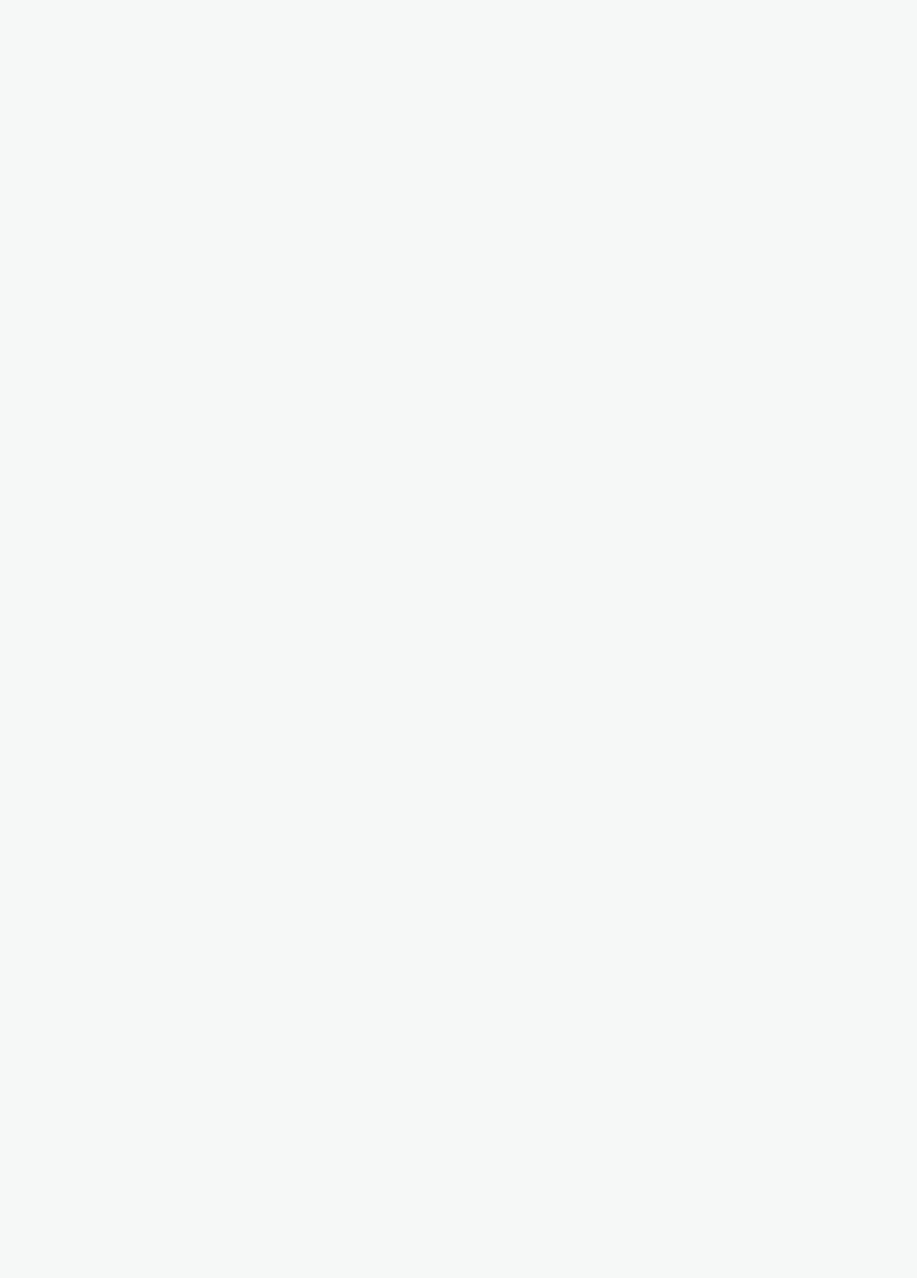
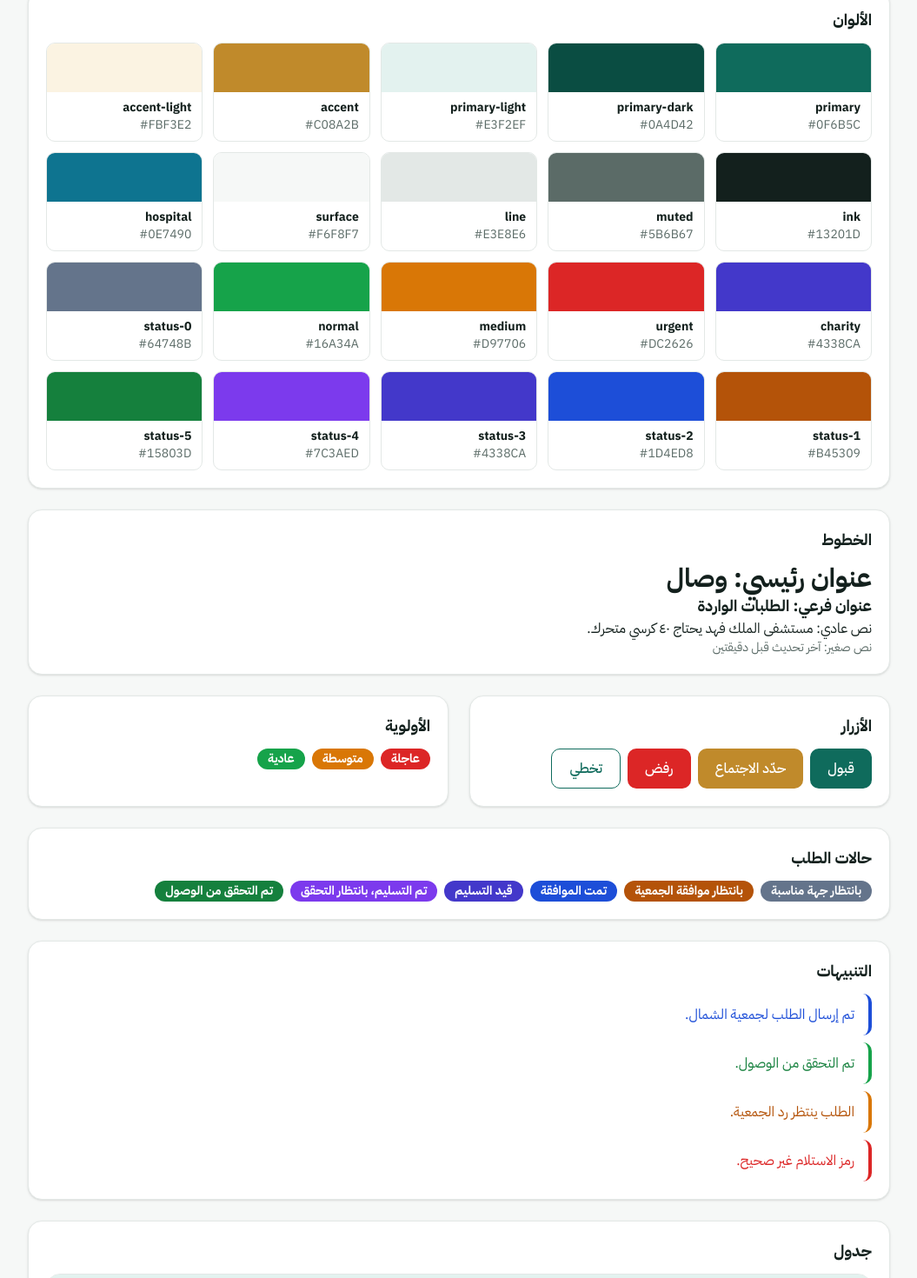
Before and after one commit to joudalharbisa-cys/wisal, a React (Vite) app: page /identity in a window 1280 px wide. Before the commit this address had no page. Shown: the part 128-1598 px from the top of the page at 87% size, without its empty margins (112-1167 px from the left). Before the commit the page ends 800 px from the top, so only its background shows below. Built offline with nearby package versions, Linux system fonts and the light colour scheme.

Commit message:
feat: identity review page

```diff
--- a/src/App.tsx
+++ b/src/App.tsx
@@ -1,10 +1,12 @@
 import { Route, Routes } from 'react-router-dom'
 import Home from './pages/Home'
+import Identity from './pages/Identity'
 
 export default function App() {
   return (
     <Routes>
       <Route path="/" element={<Home />} />
+      <Route path="/identity" element={<Identity />} />
     </Routes>
   )
 }
--- /dev/null
+++ b/src/pages/Identity.tsx
@@ -0,0 +1,105 @@
+import { useEffect, useState } from 'react'
+import Alert from '../components/ui/Alert'
+import { PriorityBadge, StatusBadge } from '../components/ui/Badge'
+import Button from '../components/ui/Button'
+import Card from '../components/ui/Card'
+import LtrText from '../components/ui/LtrText'
+import Table from '../components/ui/Table'
+
+// Full class strings so Tailwind generates them; values come from theme.css.
+const SWATCHES: [string, string][] = [
+  ['primary', 'bg-primary'], ['primary-dark', 'bg-primary-dark'], ['primary-light', 'bg-primary-light'],
+  ['accent', 'bg-accent'], ['accent-light', 'bg-accent-light'],
+  ['ink', 'bg-ink'], ['muted', 'bg-muted'], ['line', 'bg-line'], ['surface', 'bg-surface'],
+  ['hospital', 'bg-hospital'], ['charity', 'bg-charity'],
+  ['urgent', 'bg-urgent'], ['medium', 'bg-medium'], ['normal', 'bg-normal'],
+  ['status-0', 'bg-status-0'], ['status-1', 'bg-status-1'], ['status-2', 'bg-status-2'],
+  ['status-3', 'bg-status-3'], ['status-4', 'bg-status-4'], ['status-5', 'bg-status-5'],
+]
+
+function Swatch({ name, cls }: { name: string; cls: string }) {
+  const [value, setValue] = useState('')
+  useEffect(() => {
+    setValue(getComputedStyle(document.documentElement).getPropertyValue(`--color-${name}`).trim())
+  }, [name])
+  return (
+    <div className="overflow-hidden rounded-control border border-line bg-white">
+      <div className={`h-14 ${cls}`} />
+      <div className="px-3 py-2 text-sm">
+        <div className="font-bold">{name}</div>
+        <div className="text-muted"><LtrText>{value}</LtrText></div>
+      </div>
+    </div>
+  )
+}
+
+export default function Identity() {
+  return (
+    <main className="mx-auto max-w-5xl space-y-6 px-4 py-8">
+      <header>
+        <h1 className="text-3xl font-bold text-primary">الهوية البصرية لوصال</h1>
+        <p className="text-muted">مقترح للمراجعة. أي تعديل على القيم يكون في ملف theme.css فقط.</p>
+      </header>
+
+      <Card title="الألوان">
+        <div className="grid grid-cols-2 gap-3 sm:grid-cols-4 lg:grid-cols-5">
+          {SWATCHES.map(([n, c]) => <Swatch key={n} name={n} cls={c} />)}
+        </div>
+      </Card>
+
+      <Card title="الخطوط">
+        <p className="text-3xl font-bold">عنوان رئيسي: وصال</p>
+        <p className="text-lg font-bold">عنوان فرعي: الطلبات الواردة</p>
+        <p>نص عادي: مستشفى الملك فهد يحتاج ٤٠ كرسي متحرك.</p>
+        <p className="text-sm text-muted">نص صغير: آخر تحديث قبل دقيقتين</p>
+      </Card>
+
+      <div className="grid gap-6 sm:grid-cols-2">
+        <Card title="الأزرار">
+          <div className="flex flex-wrap gap-2">
+            <Button>قبول</Button>
+            <Button variant="secondary">حدّد الاجتماع</Button>
+            <Button variant="danger">رفض</Button>
+            <Button variant="outline">تخطي</Button>
+          </div>
+        </Card>
+        <Card title="الأولوية">
+          <div className="flex flex-wrap gap-2">
+            <PriorityBadge priority="urgent" />
+            <PriorityBadge priority="medium" />
+            <PriorityBadge priority="normal" />
+          </div>
+        </Card>
+      </div>
+
+      <Card title="حالات الطلب">
+        <div className="flex flex-wrap gap-2">
+          {([0, 1, 2, 3, 4, 5] as const).map(s => <StatusBadge key={s} status={s} />)}
+        </div>
+      </Card>
+
+      <Card title="التنبيهات">
+        <div className="space-y-2">
+          <Alert tone="info">تم إرسال الطلب لجمعية الشمال.</Alert>
+          <Alert tone="success">تم التحقق من الوصول.</Alert>
+          <Alert tone="warning">الطلب ينتظر رد الجمعية.</Alert>
+          <Alert tone="danger">رمز الاستلام غير صحيح.</Alert>
+        </div>
+      </Card>
+
+      <Card title="جدول">
+        <Table
+          columns={['الصنف', 'الكمية', 'الحالة']}
+          rows={[
+            ['كراسي متحركة', 40, 'تمت الموافقة'],
+            ['أسرّة طبية', 10, 'بانتظار جهة مناسبة'],
+          ]}
+        />
+      </Card>
+
+      <Card title="نص من اليسار لليمين داخل العربي">
+        <p>الإيميل: <LtrText>example@wesal.sa</LtrText> · رمز الاستلام: <LtrText>4821</LtrText></p>
+      </Card>
+    </main>
+  )
+}
```
Also changed, not shown: 2 other files (tests, documents, lock files or other folders).
